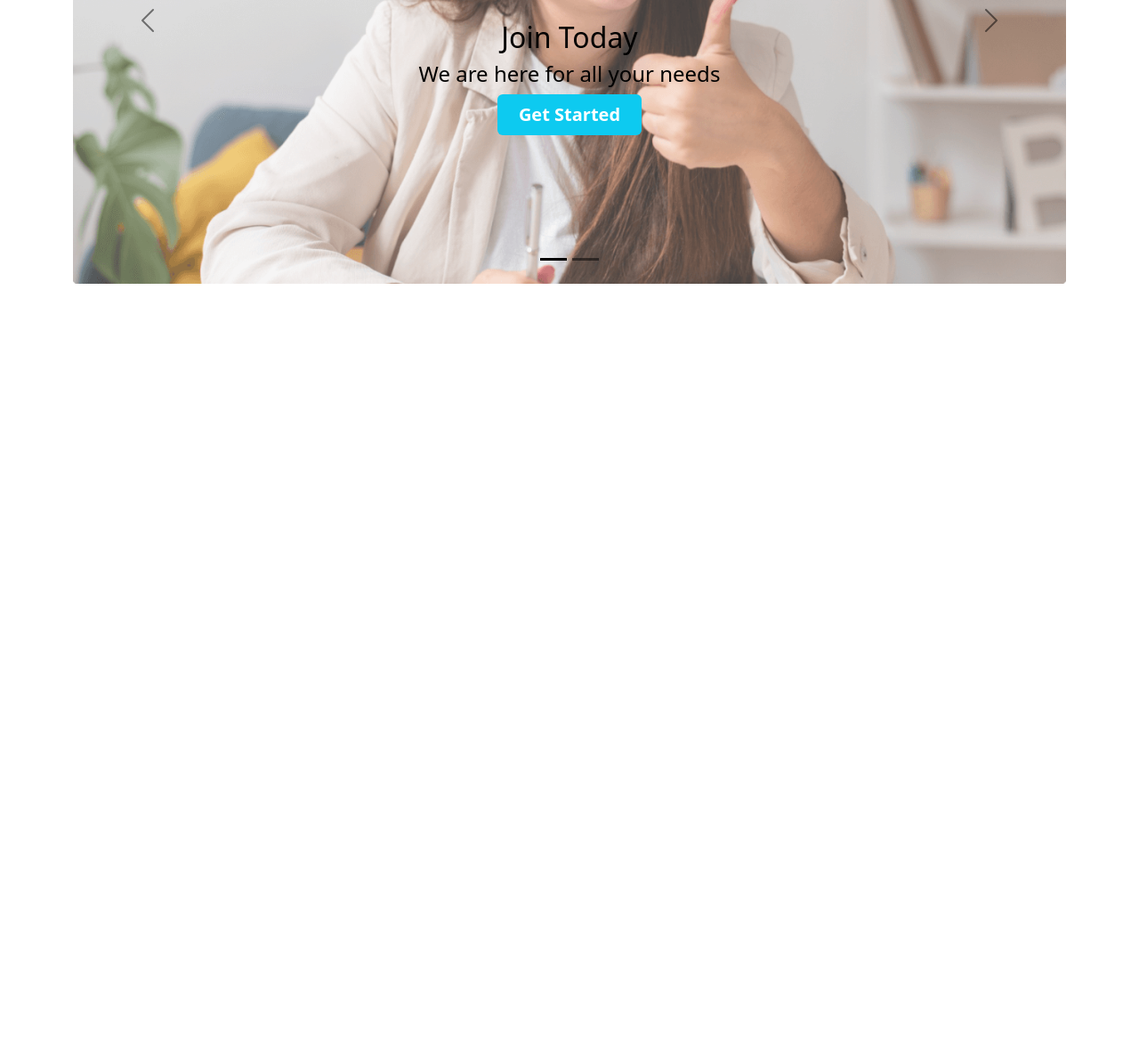
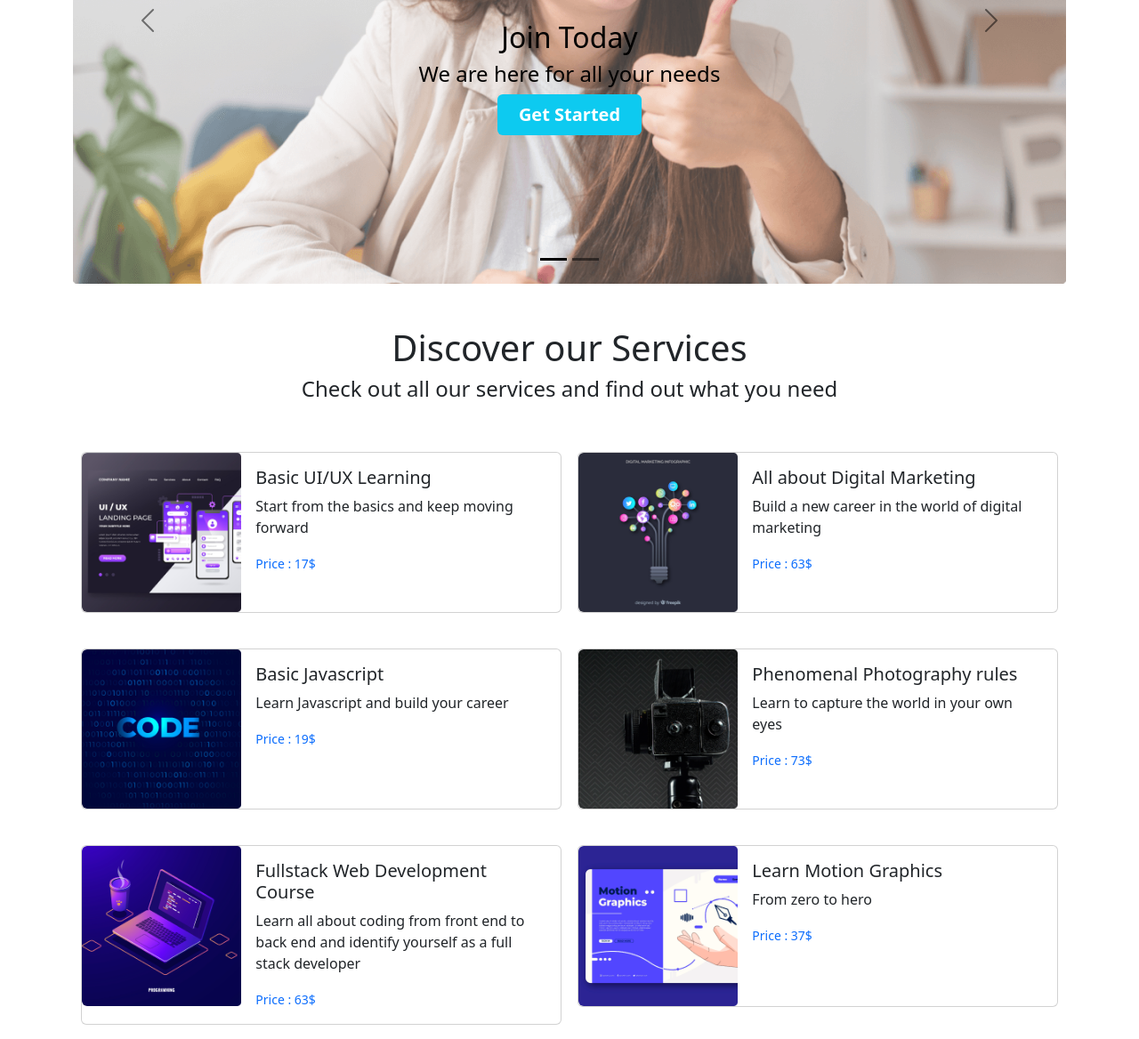
Before and after one commit to Dianot-Hossain/Assignment-3, a plain HTML site: page index.html in a window 1280 px wide. Shown: the part 329-1497 px from the top of the page at 89% size. Before the commit the page ends 800 px from the top, so only its background shows below. Drawn offline with nearby package versions, Linux system fonts and the light colour scheme.

Commit message:
Cards added

```diff
--- a/index.html
+++ b/index.html
@@ -101,7 +101,116 @@
                 </button>
             </div>
         </section>
+
+        <!-- Carousel End -->
     </header>
+    <br><br>
+    <main>
+        <div class="text-center">
+            <h1>Discover our Services</h1>
+            <h4>Check out all our services and find out what you need</h4>
+        </div>
+        <br>
+        <br>
+        <!-- CARD Start -->
+        <section class="container d-flex justify-content-center">
+
+            <div class="col-6">
+                <div class="card mb-3" style="max-width: 540px;">
+                    <div class="row g-0">
+                        <div class="col-md-4">
+                            <img src="images/course/course-1.png" class="img-fluid rounded-start" alt="...">
+                        </div>
+                        <div class="col-md-8">
+                            <div class="card-body">
+                                <h5 class="card-title">Basic UI/UX Learning</h5>
+                                <p class="card-text">Start from the basics and keep moving forward</p>
+                                <p class="card-text"><small class="text-primary">Price : 17$</small></p>
+                            </div>
+                        </div>
+                    </div>
+                </div>
+                <br>
+                <div class="card mb-3" style="max-width: 540px;">
+                    <div class="row g-0">
+                        <div class="col-md-4">
+                            <img src="images/course/course-2.png" class="img-fluid rounded-start" alt="...">
+                        </div>
+                        <div class="col-md-8">
+                            <div class="card-body">
+                                <h5 class="card-title">Basic Javascript</h5>
+                                <p class="card-text">Learn Javascript and build your career</p>
+                                <p class="card-text"><small class="text-primary">Price : 19$</small></p>
+                            </div>
+                        </div>
+                    </div>
+                </div>
+                <br>
+                <div class="card mb-3" style="max-width: 540px;">
+                    <div class="row g-0">
+                        <div class="col-md-4">
+                            <img src="images/course/course-3.png" class="img-fluid rounded-start" alt="...">
+                        </div>
+                        <div class="col-md-8">
+                            <div class="card-body">
+                                <h5 class="card-title">Fullstack Web Development Course</h5>
+                                <p class="card-text">Learn all about coding from front end to back end and identify
+                                    yourself as a full stack developer</p>
+                                <p class="card-text"><small class="text-primary">Price : 63$</small></p>
+                            </div>
+                        </div>
+                    </div>
+                </div>
+            </div>
+            <div>
+                <div class="card mb-3" style="max-width: 540px;">
+                    <div class="row g-0">
+                        <div class="col-md-4">
+                            <img src="images/course/course-4.png" class="img-fluid rounded-start" alt="...">
+                        </div>
+                        <div class="col-md-8">
+                            <div class="card-body">
+                                <h5 class="card-title">All about Digital Marketing</h5>
+                                <p class="card-text">Build a new career in the world of digital marketing</p>
+                                <p class="card-text"><small class="text-primary">Price : 63$</small></p>
+                            </div>
+                        </div>
+                    </div>
+                </div>
+                <br>
+                <div class="card mb-3" style="max-width: 540px;">
+                    <div class="row g-0">
+                        <div class="col-md-4">
+                            <img src="images/course/course-5.png" class="img-fluid rounded-start" alt="...">
+                        </div>
+                        <div class="col-md-8">
+                            <div class="card-body">
+                                <h5 class="card-title">Phenomenal Photography rules</h5>
+                                <p class="card-text">Learn to capture the world in your own eyes</p>
+                                <p class="card-text"><small class="text-primary">Price : 73$</small></p>
+                            </div>
+                        </div>
+                    </div>
+                </div>
+                <br>
+                <div class="card mb-3" style="max-width: 540px;">
+                    <div class="row g-0">
+                        <div class="col-md-4">
+                            <img src="images/course/course-6.png" class="img-fluid rounded-start" alt="...">
+                        </div>
+                        <div class="col-md-8">
+                            <div class="card-body">
+                                <h5 class="card-title">Learn Motion Graphics</h5>
+                                <p class="card-text">From zero to hero</p>
+                                <p class="card-text"><small class="text-primary">Price : 37$</small></p>
+                            </div>
+                        </div>
+                    </div>
+                </div>
+
+            </div>
+        </section>
+    </main>
     <script src="https://cdn.jsdelivr.net/npm/bootstrap@5.2.2/dist/js/bootstrap.bundle.min.js"
         integrity="sha384-OERcA2EqjJCMA+/3y+gxIOqMEjwtxJY7qPCqsdltbNJuaOe923+mo//f6V8Qbsw3"
         crossorigin="anonymous"></script>
```
